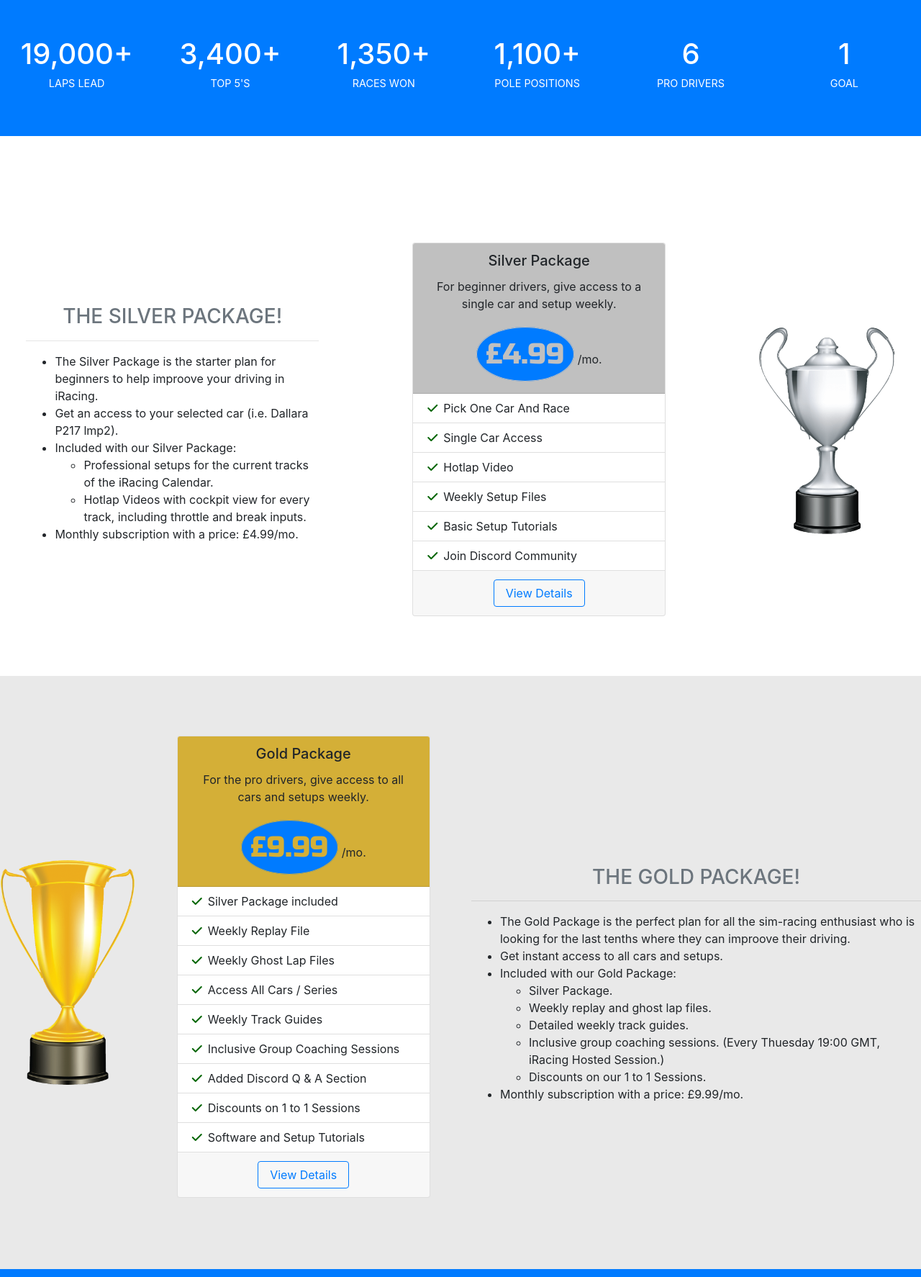
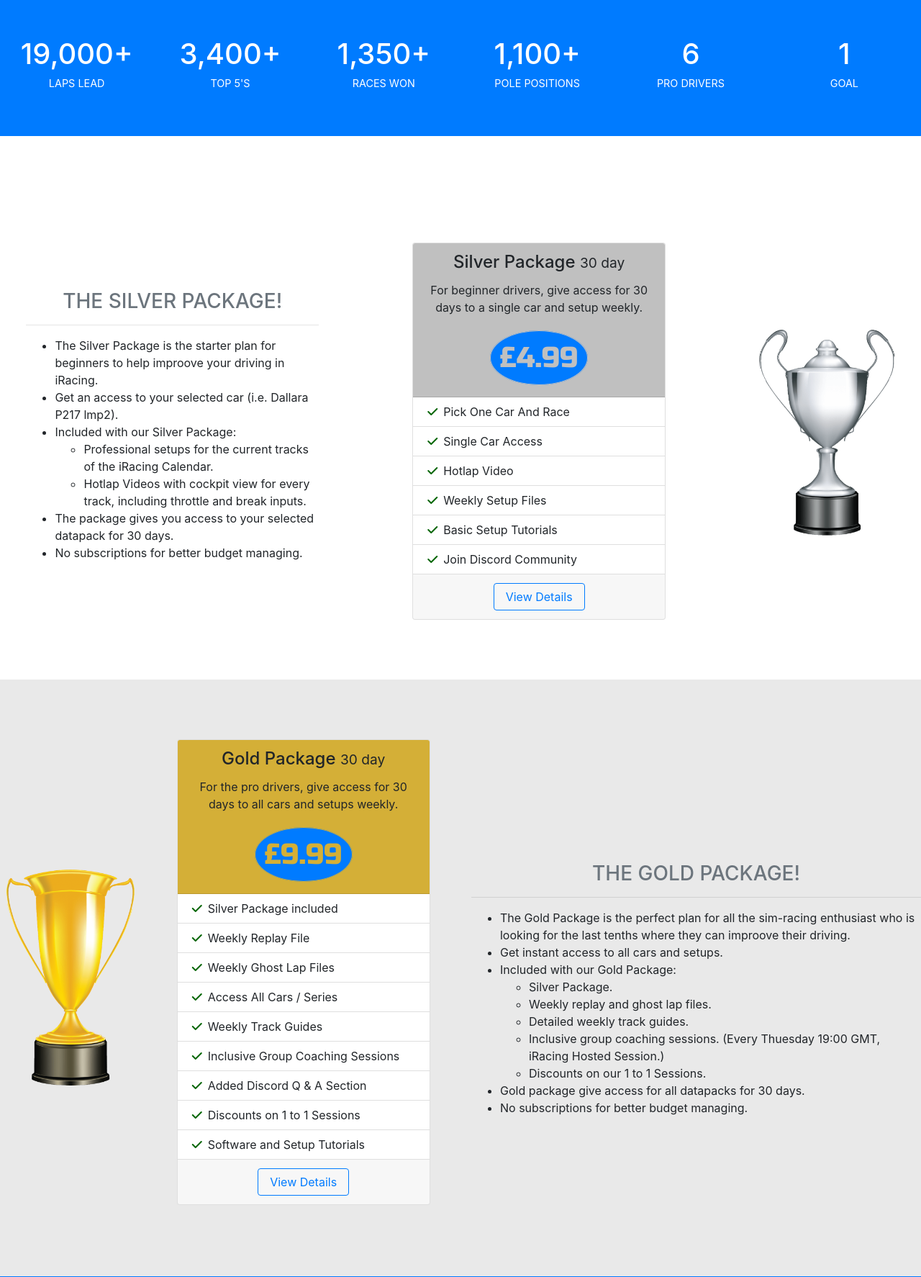
Before and after one commit to Code-Institute-Submissions/ci-ms4-simdriver-school, a Django app: page / in a window 1280 px wide. Shown: the part 807-2581 px from the top of the page at 72% size. Run offline with Django 3.2, Linux system fonts and the light colour scheme; parts of the project's set-up code (start-up, migrations or seed data) failed here and were passed over; some libraries are stand-ins or nearby versions.

Commit message:
upadted pricing in templates

```diff
--- a/home/templates/home/index.html
+++ b/home/templates/home/index.html
@@ -63,17 +63,18 @@
                             <li>Professional setups for the current tracks of the iRacing Calendar.</li>
                             <li>Hotlap Videos with cockpit view for every track, including throttle and break inputs.</li>
                         </ul>
-                    <li>Monthly subscription with a price: £4.99/mo.</li>
+                    <li>The package gives you access to your selected datapack for 30 days.</li>
+                    <li>No subscriptions for better budget managing.</li>
                 </ul>
             </div>
             <div class="col-sm-12 col-md-4 mx-auto">
                 <div class="card mx-auto package-list">
                     <ul class="list-group list-group-flush mt-0">
                         <li class="list-group-item text-center bg-silver border-0">
-                            <h5 class="card-title">Silver Package</h5>
-                            <p class="card-text">For beginner drivers, give access to a single car and setup weekly.</p>
+                            <h4 class="card-title">Silver Package <small>30 day</small></h4>
+                            <p class="card-text">For beginner drivers, give access for 30 days to a single car and setup weekly.</p>
                         </li>
-                        <li class="list-group-item text-center bg-silver pt-3 pb-4"><span class="price-tag-silver">£4.99</span> /mo.</li>
+                        <li class="list-group-item text-center bg-silver pt-3 pb-4"><span class="price-tag-silver">£4.99</span></li>
                         <li class="list-group-item pt-2 pb-2"><i class="fas fa-check text-green pr-2"></i>Pick One Car And Race</li>
                         <li class="list-group-item pt-2 pb-2"><i class="fas fa-check text-green pr-2"></i>Single Car Access</li>
                         <li class="list-group-item pt-2 pb-2"><i class="fas fa-check text-green pr-2"></i>Hotlap Video</li>
@@ -96,16 +97,16 @@
     <div class="container-fluid bg-grey gold">
         <div class="row mt-5 mb-5">
             <div class="col-sm-12 col-md-4 col-lg-2 my-auto mx-auto d-none d-lg-inline">
-                <img class="img-fluid" src="/media/gold.png">
+                <img class="pl-2 img-fluid" src="/media/gold.png">
             </div>
             <div class="col-sm-12 col-md-4 mx-auto mb-3">
                 <div class="card mx-auto package-list">
                     <ul class="list-group list-group-flush mt-0">
                         <li class="list-group-item text-center bg-gold border-0">
-                            <h5 class="card-title">Gold Package</h5>
-                            <p class="card-text">For the pro drivers, give access to all cars and setups weekly.</p>
+                            <h4 class="card-title">Gold Package <small>30 day</small></h4>
+                            <p class="card-text">For the pro drivers, give access for 30 days to all cars and setups weekly.</p>
                         </li>
-                        <li class="list-group-item text-center bg-gold pt-3 pb-4"><span class="price-tag-gold">£9.99</span> /mo.</li>
+                        <li class="list-group-item text-center bg-gold pt-3 pb-4"><span class="price-tag-gold">£9.99</span></li>
                         <li class="list-group-item pt-2 pb-2"><i class="fas fa-check text-green pr-2"></i>Silver Package included</li>
                         <li class="list-group-item pt-2 pb-2"><i class="fas fa-check text-green pr-2"></i>Weekly Replay File</li>
                         <li class="list-group-item pt-2 pb-2"><i class="fas fa-check text-green pr-2"></i>Weekly Ghost Lap Files</li>
@@ -135,7 +136,8 @@
                             <li>Inclusive group coaching sessions. (Every Thuesday 19:00 GMT, iRacing Hosted Session.)</li>
                             <li>Discounts on our 1 to 1 Sessions.</li>
                         </ul>
-                    <li>Monthly subscription with a price: £9.99/mo.</li>
+                    <li>Gold package give access for all datapacks for 30 days.</li>
+                    <li>No subscriptions for better budget managing.</li>
                 </ul>
             </div>
         </div>
--- a/products/templates/products/product_details.html
+++ b/products/templates/products/product_details.html
@@ -28,7 +28,7 @@
                     <p ><strong>{{ product.description }}</strong></p>
                 </div>
                 <div class="row mb-2">
-                    <div class="col-sm-6 pt-3 align-bottom"><h3>£{{ product.price }}<small>/month</small></h3></div>
+                    <div class="col-sm-6 pt-3 align-bottom"><h3>£{{ product.price }}<span class="product-time text-muted">/30 days/</span></h3></div>
                     <div class="col-sm-6 mt-3">
                         <form class="form" action="{% url 'add_to_cart' product.id %}" method="POST">
                             {% csrf_token %}
--- a/templates/faqs.html
+++ b/templates/faqs.html
@@ -148,7 +148,7 @@
                         </div>
                         <div id="collapse-2-b" class="collapse" aria-labelledby="heading-2-b" data-parent="#faqs-payment">
                             <div class="card-body">
-                                Yes! Our payment system using Stripe monthly plan's for the subscription.
+                                No! The payment system is comparable to the one which iRacing uses. You can renew your account at any time while the runtime always adds up.
                             </div>
                         </div>
                     </div>
```
Also changed, not shown: home/templates/home/packages.html (+6 -6 lines), static/css/base.css (+29 -25 lines).
